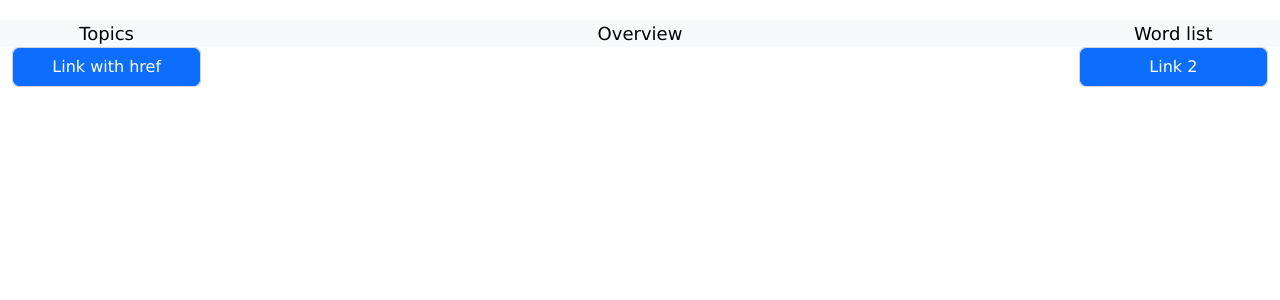
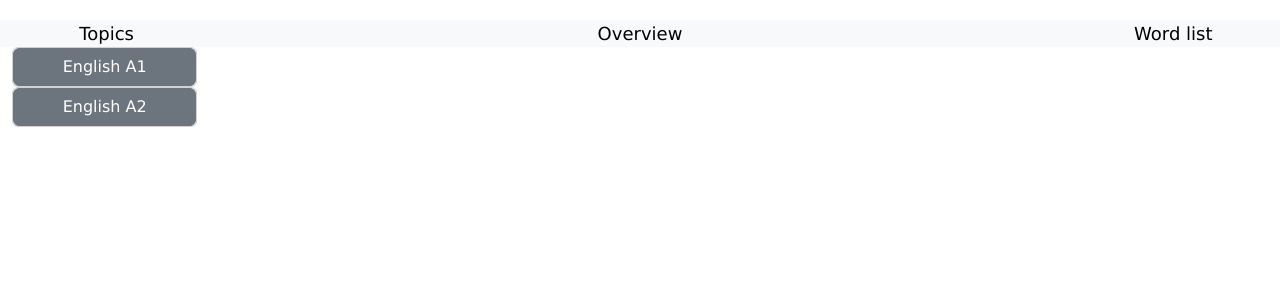
Before and after one commit to Hikyn/anki-based-web-learning, a Flask app: page / in a window 1280 px wide. Shown: the top 300 px of the page. Run offline with Flask 2, Linux system fonts and the light colour scheme; some libraries are stand-ins or nearby versions.

Commit message:
Figured out how to place rows inside rows

```diff
--- a/static/styles.css
+++ b/static/styles.css
@@ -12,3 +12,5 @@
     font-family: verdana;
     text-align: center;
 }
+
+.btn-primary
--- a/templates/index.html
+++ b/templates/index.html
@@ -15,33 +15,58 @@
             </div>
         </div>
         <div class="row">
+            <div class="row">
                 <div class="col-sm-2 header-1">
                     <div class="card card-block">
-                    <a class="btn btn-primary" href="#detail1" role="button" data-bs-toggle="collapse" aria-expanded="false" aria-controls="detail1">
-                        Link with href
+                        <a class="btn btn-secondary" href="#detail1" role="button" data-bs-toggle="collapse" aria-expanded="false" aria-controls="detail1">
+                            English A1
                         </a>
                     </div>
                     <div class="col-sm-12 flex-md-last collapse" id="detail1">
                         <div class="card card-body">
-                      Anim pariatur cliche reprehenderit, enim eiusmod high life accusamus terry richardson ad squid. Nihil anim keffiyeh helvetica, craft beer labore wes anderson cred nesciunt sapiente ea proident.
+                            <p>
+                                Animals
+                            </p>
+                            <p>
+                                Clothes
+                            </p>
+                            <p>
+                                House
+                            </p>
+
                         </div>
                     </div>
                 </div>
+            </div>
+            <div class="row">
+                <div class="col-sm-2 header-1">
+                    <div class="card card-block">
+                        <a class="btn btn-secondary" href="#detail2" role="button" data-bs-toggle="collapse" aria-expanded="false" aria-controls="detail2">
+                            English A2
+                        </a>
+                    </div>
+                    <div class="col-sm-12 flex-md-last collapse" id="detail2">
+                        <div class="card card-body">
+                            <p>
+                                Arts
+                            </p>
+                            <p>
+                                Food
+                            </p>
+                            <p>
+                                Directions
+                            </p>
+                        </div>
+                    </div>
+                </div>
+            </div>
+
 
             <div class="col-sm-8 header-1">
 
             </div>
             <div class="col-sm-2 header-1">
-                <div class="card card-block">
-                    <a class="btn btn-primary" href="#detail2" role="button" data-bs-toggle="collapse" aria-expanded="false" aria-controls="detail2">
-                        Link 2
-                      </a>
-                </div>
-                <div class="col-sm-12 flex-md-last collapse" id="detail2">
-                    <div class="card card-body">
-                      Sunt sapiente ea proident.
-                    </div>
-                  </div>
+
             </div>
         </div>
     </div>
```
Lines whose indentation alone changed are shown as unchanged.
